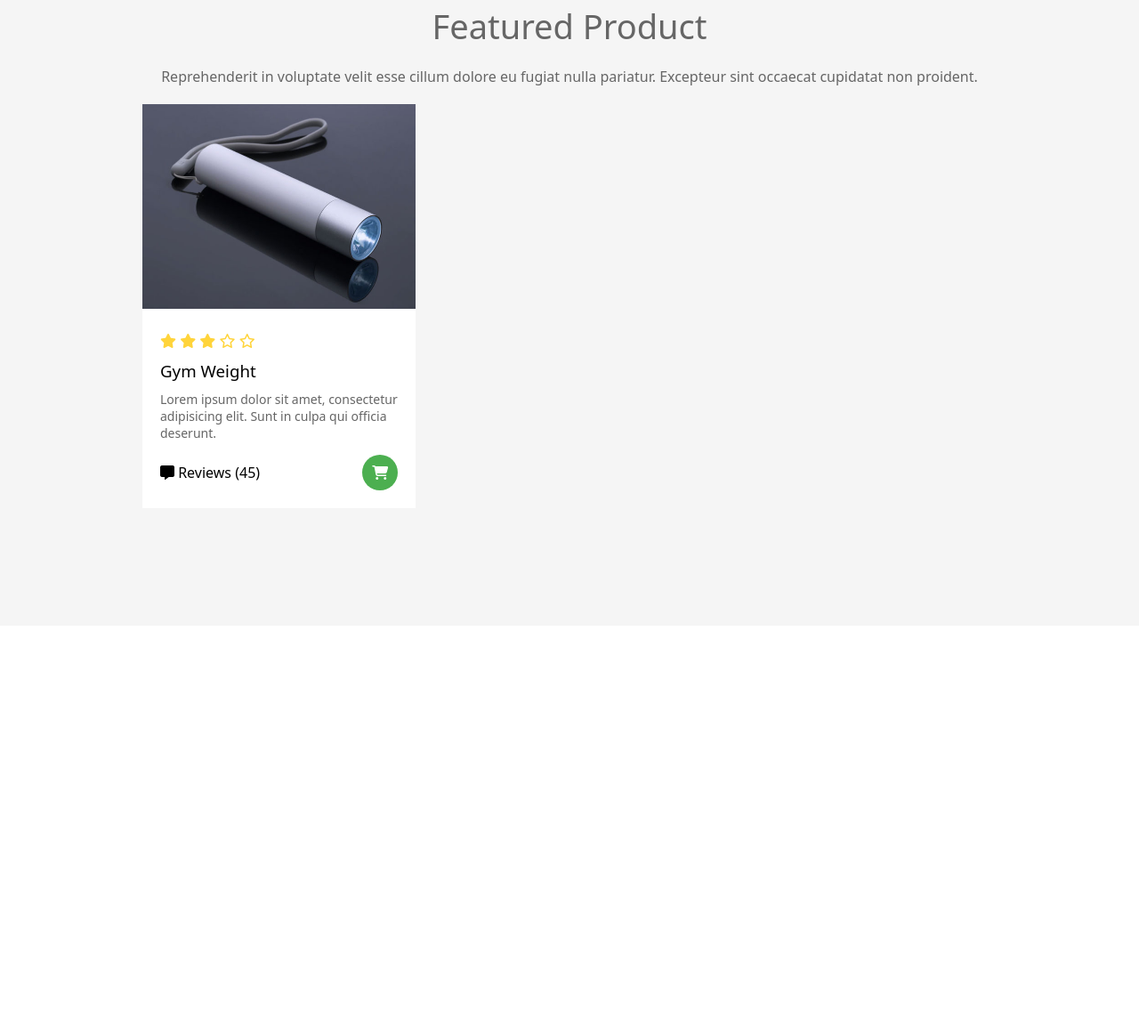
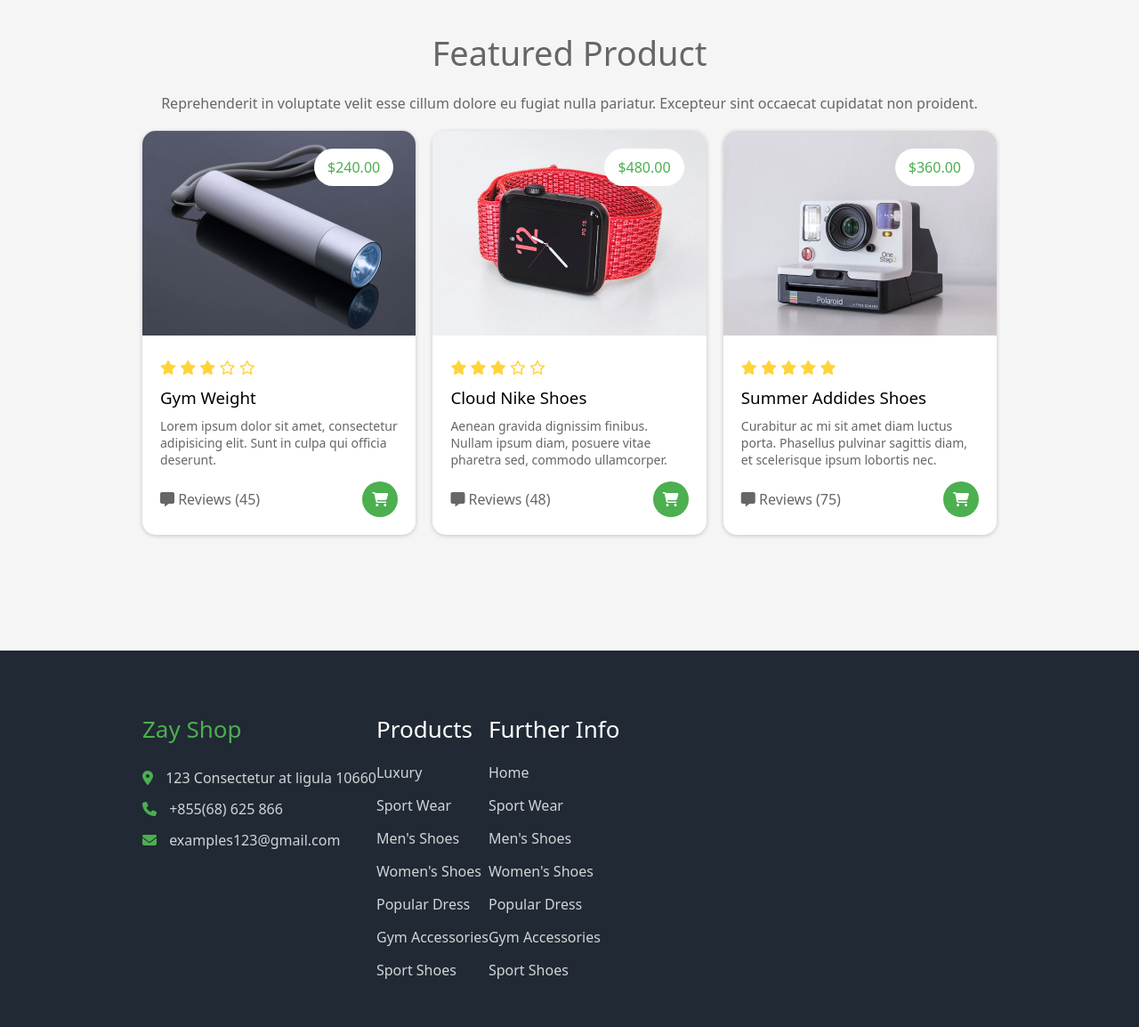
Before and after one commit to CHEASENGHOUR/Zay, a plain HTML site: page index.html in a window 1280 px wide. Shown: the part 1281-2435 px from the top of the page at 89% size. Before the commit the page ends 1984 px from the top, so only its background shows below. Drawn offline with Linux system fonts and the light colour scheme.

Commit message:
NewUpdate

```diff
--- a/index.html
+++ b/index.html
@@ -97,6 +97,7 @@
       </p>
       <div class="card-products">
         <div class="card">
+          <span class="price">$240.00</span>
           <div class="img-card">
             <img src="./img/feature_prod_01.jpg" alt="">
           </div>
@@ -123,9 +124,109 @@
             </div>
           </div>
         </div>
+        <div class="card">
+          <span class="price">$480.00</span>
+          <div class="img-card">
+            <img src="./img/feature_prod_02.jpg" alt="">
+          </div>
+          <div class="card-body">
+            <div class="rate">
+              <i class="fa-solid fa-star" style="color: #FFD43B;"></i>
+              <i class="fa-solid fa-star" style="color: #FFD43B;"></i>
+              <i class="fa-solid fa-star" style="color: #FFD43B;"></i>
+              <i class="fa-regular fa-star" style="color: #FFD43B;"></i>
+              <i class="fa-regular fa-star" style="color: #FFD43B;"></i>
+            </div>
+            <h3>Cloud Nike Shoes</h3>
+            <p>
+              Aenean gravida dignissim finibus. Nullam ipsum diam, posuere vitae pharetra sed, commodo ullamcorper.
+            </p>
+            <div class="review">
+              <div class="review-cmd">
+                <i class="fa-solid fa-message"></i>
+                <span>Reviews (48)</span>
+              </div>
+              <div class="cart">
+                <i class="fa-solid fa-cart-shopping" style="color: #ffffff;"></i>
+              </div>
+            </div>
+          </div>
+        </div>
+        <div class="card">
+          <span class="price">$360.00</span>
+          <div class="img-card">
+            <img src="./img/feature_prod_03.jpg" alt="">
+          </div>
+          <div class="card-body">
+            <div class="rate">
+              <i class="fa-solid fa-star" style="color: #FFD43B;"></i>
+              <i class="fa-solid fa-star" style="color: #FFD43B;"></i>
+              <i class="fa-solid fa-star" style="color: #FFD43B;"></i>
+              <i class="fa-solid fa-star" style="color: #FFD43B;"></i>
+              <i class="fa-solid fa-star" style="color: #FFD43B;"></i>
+            </div>
+            <h3>Summer Addides Shoes</h3>
+            <p>
+              Curabitur ac mi sit amet diam luctus porta. Phasellus pulvinar sagittis diam, et scelerisque ipsum lobortis nec.
+            </p>
+            <div class="review">
+              <div class="review-cmd">
+                <i class="fa-solid fa-message"></i>
+                <span>Reviews (75)</span>
+              </div>
+              <div class="cart">
+                <i class="fa-solid fa-cart-shopping" style="color: #ffffff;"></i>
+              </div>
+            </div>
+          </div>
+        </div>
       </div>
     </div>
   </section>
-  <footer></footer>
+  <footer>
+    <div class="footer-links">
+      <div class="shop-contact">
+        <h3>Zay Shop</h3>
+        <p>
+          <i class="fa-solid fa-location-dot"></i>
+          123 Consectetur at ligula 10660
+        </p>
+        <p>
+          <i class="fa-solid fa-phone"></i>
+          +855(68) 625 866
+        </p>
+        <p>
+          <i class="fa-solid fa-envelope"></i>
+          examples123@gmail.com
+        </p>
+      </div>
+      <div class="links">
+        <h3>Products</h3>
+        <ul>
+          <li><a href="#">Luxury</a></li>
+          <li><a href="#">Sport Wear</a></li>
+          <li><a href="#">Men's Shoes</a></li>
+          <li><a href="#">Women's Shoes</a></li>
+          <li><a href="#">Popular Dress</a></li>
+          <li><a href="#">Gym Accessories</a></li>
+          <li><a href="#">Sport Shoes</a></li>
+        </ul>
+      </div>
+      <div class="links">
+        <h3>Further Info</h3>
+        <ul>
+          <li><a href="#">Home</a></li>
+          <li><a href="#">Sport Wear</a></li>
+          <li><a href="#">Men's Shoes</a></li>
+          <li><a href="#">Women's Shoes</a></li>
+          <li><a href="#">Popular Dress</a></li>
+          <li><a href="#">Gym Accessories</a></li>
+          <li><a href="#">Sport Shoes</a></li>
+        </ul>
+      </div>
+
+      <div class="form-login"></div>
+    </div>
+  </footer>
 </body>
 </html>
--- a/styles.css
+++ b/styles.css
@@ -250,8 +250,8 @@ main>.categories>.main-products>.product-item>.img>img:hover{
 section{
   background-color: whitesmoke;
   width: 100%;
-  height: 100vh;
-  padding: 0px 160px;
+  /* height: 100vh; */
+  padding: 30px 160px;
 }
 section>.feather-products{
   padding-top: 100px;
@@ -274,13 +274,21 @@ section>.feather-products>p{
 section>.feather-products>.card-products{
   display: flex;
   width: 100%;
+  /* gap: 10px; */
+  justify-content: space-between;
 }
 section>.feather-products>.card-products>.card{
   width: 32%;
   background-color: #ffffff;
+  transition: all .2s ease-in-out;
+  box-shadow: 0px 1px 5px rgba(0,0,0, 0.2);
+  border-radius: 15px;
+  overflow: hidden;
+  position: relative;
 }
 section>.feather-products>.card-products>.card>.img-card{
   width: 100%;
+  transition: all .3s ease-in-out;
 }
 section>.feather-products>.card-products>.card>.img-card>img{
   width: 100%;
@@ -303,6 +311,11 @@ section>.feather-products>.card-products>.card>.card-body>.review{
   align-items: center;
   margin-top: 15px;
 }
+section>.feather-products>.card-products>.card>.card-body>.review>.review-cmd{
+  cursor: pointer;
+  transition: all .3s ease-in-out;
+  color: #666666;
+}
 section>.feather-products>.card-products>.card>.card-body>.review>.cart{
   width: 40px;
   height: 40px;
@@ -311,10 +324,84 @@ section>.feather-products>.card-products>.card>.card-body>.review>.cart{
   align-items: center;
   justify-content: center;
   border-radius: 50%;
+  transition: all .2s ease-in-out;
+}
+section>.feather-products>.card-products>.card>.price{
+  position: absolute;
+  transform: translate(-25px, 20px) ;
+  right: 0;
+  z-index: 1;
+  background-color: #ffffff;
+  padding: 10px 15px;
+  border-radius: 30px;
+  color: #4caf50;
+}
+section>.feather-products>.card-products>.card:hover{
+  transform: translateY(-15px);
+  transition: all .2s ease-in-out;
+  box-shadow: 0px 10px 10px rgba(0,0,0, 0.2);
+}
+section>.feather-products>.card-products>.card:hover>.img-card{
+  transform: scale(1.05);
+  transition: all .3s ease-in-out;
+}
+section>.feather-products>.card-products>.card>.card-body>.review>.review-cmd:hover{
+  color: #4caf50;
+  transition: all .3s ease-in-out;
+}
+section>.feather-products>.card-products>.card>.card-body>.review>.cart:hover{
+  transform: scale(1.1);
+  transition: all .3s ease-in-out;
 }
 
 
+footer{
+  background-color: #212934;
+  width: 100%;
+  height: 70vh;
 
+}
+footer>.footer-links{
+  display: flex;
+  width: 100%;
+  padding: 50px 160px;
+}
+footer>.footer-links>.shop-contact>h3{
+  color: #4caf50;
+  font-size: 26px;
+  font-weight: 500;
+  margin: 20px 0px;
+}
+footer>.footer-links>.shop-contact>p{
+  color: #cfd6d6;
+  /* margin: 5px 0px; */
+  line-height: 35px;
+}
+footer>.footer-links>.shop-contact>p>i{
+  color: #4caf50;
+  margin-right: 10px;
+}
+footer>.footer-links>.links>h3{
+  color: #ffffff;
+  font-size: 26px;
+  font-weight: 500;
+  margin: 20px 0px;
+}
+footer>.footer-links>.links>ul{
+  list-style: none;
+  display: flex;
+  flex-direction: column;
+  gap: 15px;
+}
+footer>.footer-links>.links>ul>li>a{
+  color: #cfd6d6;
+  text-decoration: none;
+  transition: all .3s ease-in-out;
+}
+footer>.footer-links>.links>ul>li>a:hover{
+  color: #4caf50;
+  transition: all .3s ease-in-out;
+}
 
 
 
```
